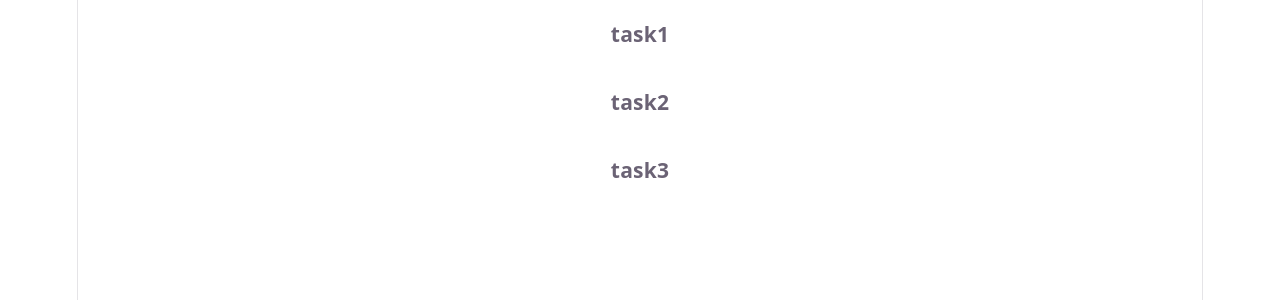
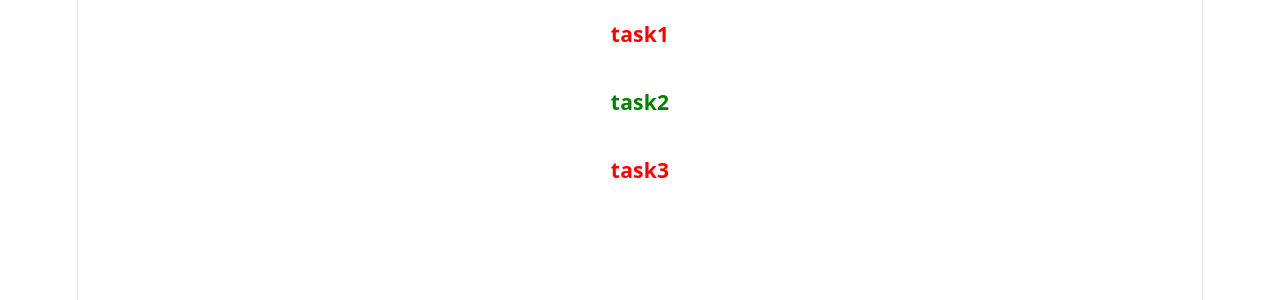
Before and after one commit to efrat-burshteyn/react-lesson4, a React (Vite) app: page / in a window 1280 px wide. Shown: the top 300 px of the page. Built offline with nearby package versions, Linux system fonts and the light colour scheme.

Commit message:
feat: update TodoItem to color task title based on completion status

```diff
--- a/src/TodoItem/TodoItem.jsx
+++ b/src/TodoItem/TodoItem.jsx
@@ -1,8 +1,12 @@
 import React from "react";
+function colorTask(task) {
+    return  task.isCompleted ? "green" : "red"
+}
+
 export default function TodoItem({ task }) {
   return (
     <div>
-      <h3>{task.title}</h3>
+      <h3 style={{ color: colorTask(task) }}>{task.title}</h3>
     </div>
   );
 }
```
